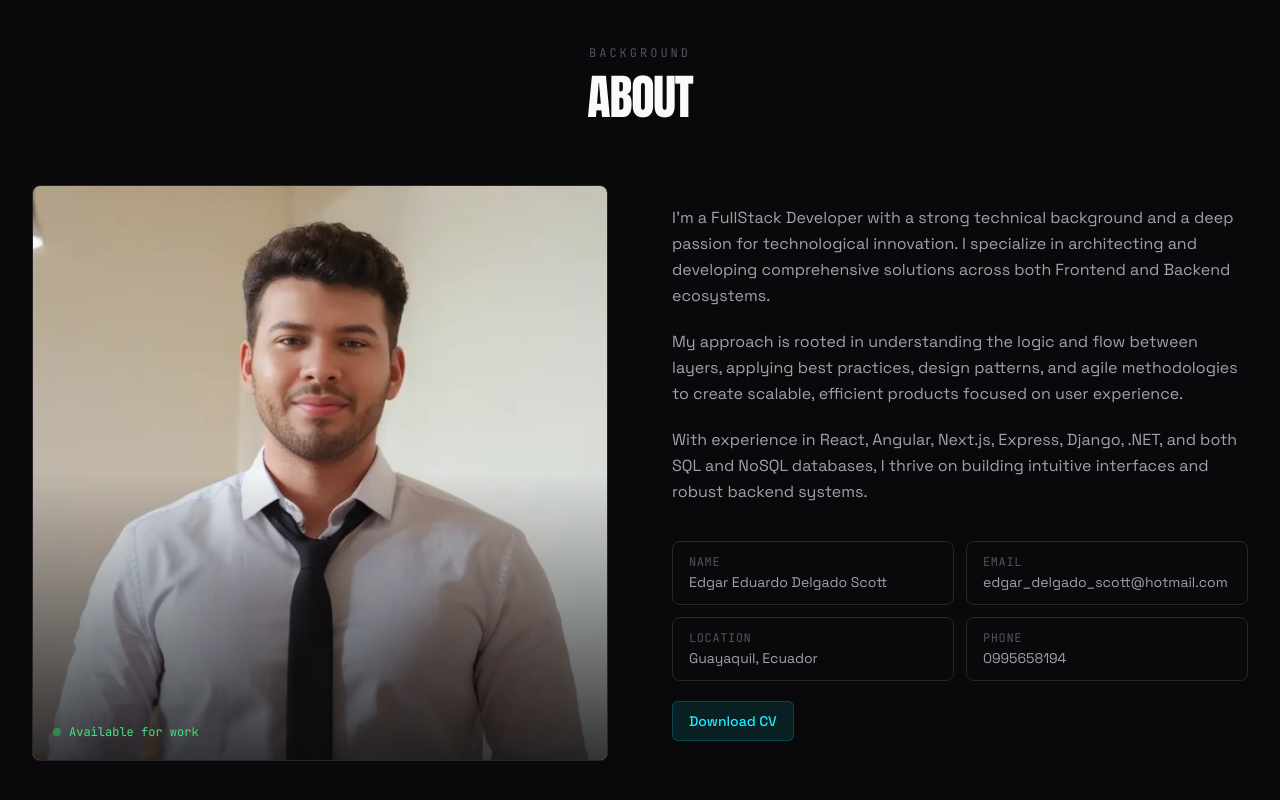
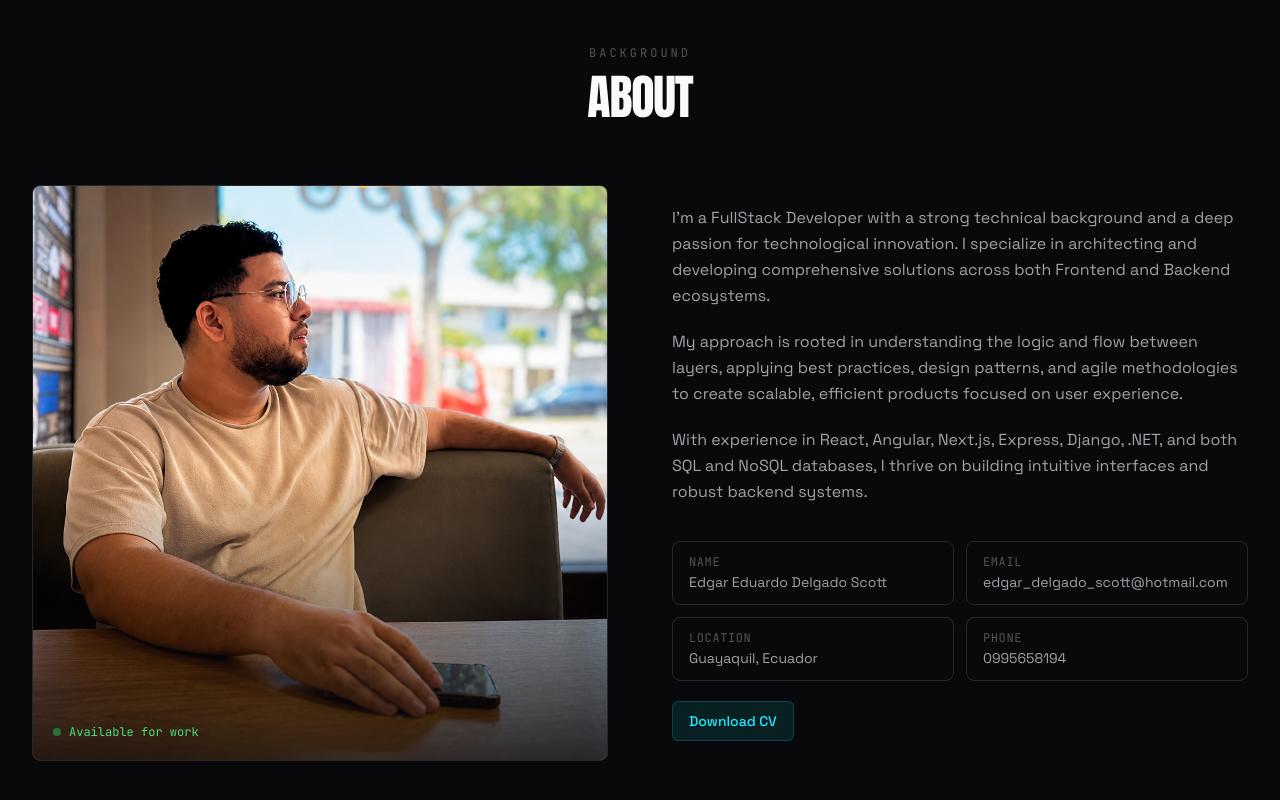
Before and after one commit to edgards1/porfolio, a Next.js app: page / in a window 1280 px wide. Shown: the part 939-1739 px from the top of the page. Built offline with nearby package versions, Linux system fonts and the light colour scheme; no server answers.

Commit message:
Cambio de imagen a deploy producción

```diff
--- a/app/page.tsx
+++ b/app/page.tsx
@@ -223,7 +223,7 @@ export default function Portfolio() {
             >
               <div className="aspect-square rounded-lg overflow-hidden border border-[#27272A] relative">
                 <Image
-                  src="/img/perfil.jpg"
+                  src="/img/foto-perfil.png"
                   alt="Edgar Delgado Scott"
                   fill
                   className="object-cover"
```
Also changed, not shown: public/img/Personal.jpeg (deleted), public/img/foto-perfil.png (added).
